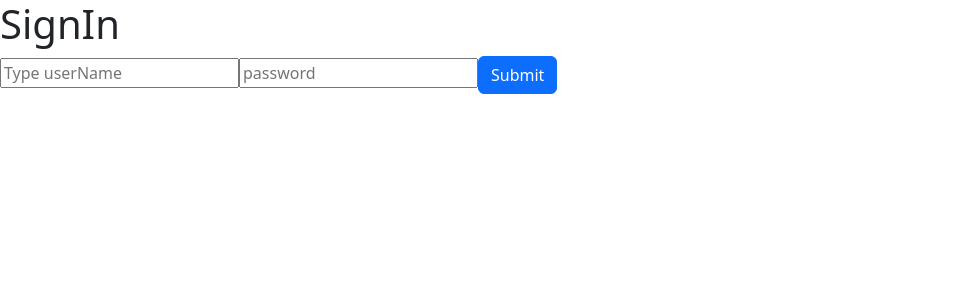
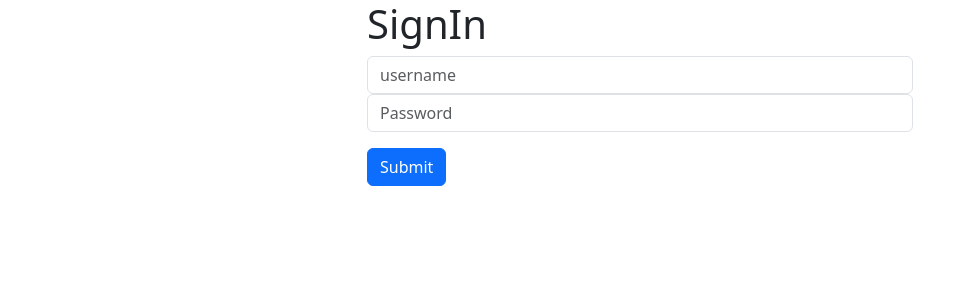
Before and after one commit to rounsunn/Frontend-Practice, a React (Vite) app in the folder React/first_vite_react_app/LoginForm/: page / in a window 1280 px wide. Shown: the top 300 px of the page, without its empty margins (0-976 px from the left). Built offline with nearby package versions, Linux system fonts and the light colour scheme.

Commit message:
Added basic style to elemnts using bootstrap style - container, form, button

```diff
--- a/React/first_vite_react_app/LoginForm/src/component/LoginForm.tsx
+++ b/React/first_vite_react_app/LoginForm/src/component/LoginForm.tsx
@@ -2,12 +2,22 @@ import React from "react";
 
 const LoginForm: React.FC = () => {
   return (
-    <>
-      <h1>SignIn</h1>
-      <input type="text" placeholder="Type userName" />
-      <input type="text" placeholder="password" />
-      <button className="btn btn-primary">Submit</button>
-    </>
+    <div className="container">
+      <div className="row ">
+        <div className="col-md-6 offset-md-3">
+          <h1>SignIn</h1>
+          <input type="text" className="form-control" placeholder="username" />
+          <input
+            type="password"
+            className="form-control"
+            placeholder="Password"
+          />
+          <button type="submit" className="btn btn-primary mt-3">
+            Submit
+          </button>
+        </div>
+      </div>
+    </div>
   );
 };
 
```
